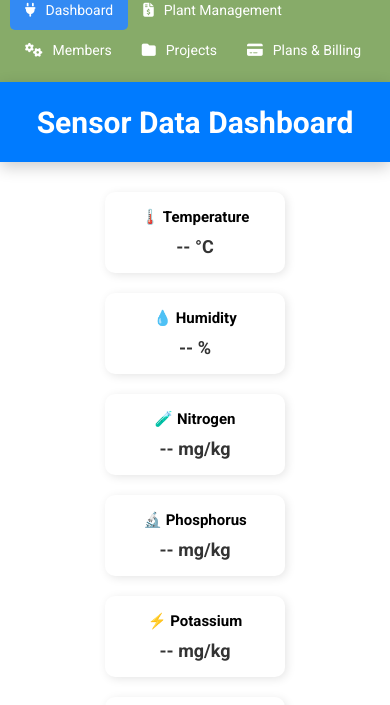
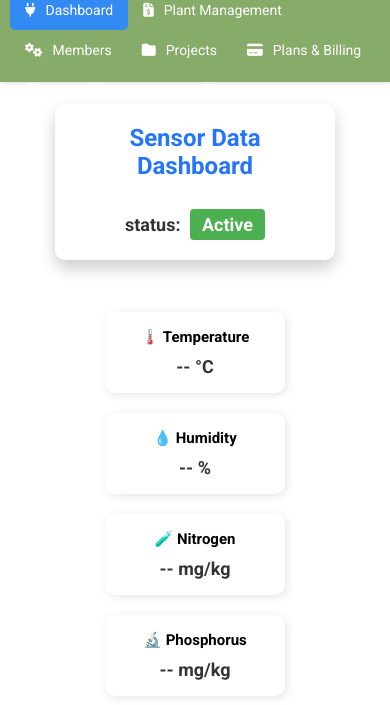
Before and after one commit to NaiSyntaxSultan/MiniProject_SmartFarm, a plain HTML site: page data-dashboard.html in a window 390 px wide. Shown: the part 138-843 px from the top of the page. Drawn offline with nearby package versions, Linux system fonts and the light colour scheme; no server answers.

Commit message:
Updated files111

```diff
--- a/data-dashboard.html
+++ b/data-dashboard.html
@@ -40,9 +40,12 @@
         </div>
     </div>
 
-    <header data-aos="fade-down">
-        <h1>Sensor Data Dashboard</h1>
-    </header>
+    <div class="bar">
+        <div class="box" data-aos="fade-down">
+            <h1>Sensor Data Dashboard</h1><br>
+            <p>status: <span>Active</span></p>
+        </div>
+    </div>
 
     <div class="container">
         <div class="rol" data-aos="zoom-in">
--- a/responsive1.css
+++ b/responsive1.css
@@ -7,15 +7,6 @@
     .slider-container {
         margin-left: 0px;
         width: 220px;
-    }
-
-    header {
-        height: 110px;
-        font-size: 22px;
-
-        h3 {
-            margin-left: 150px;
-        }
     }
 
     .rol {
@@ -55,15 +46,6 @@
     .slider-container {
         width: 180px;
         top: 570px;
-    }
-
-    header {
-        height: 110px;
-        font-size: 20px;
-
-        h1 {
-            margin-left: 150px;
-        }
     }
     .rol {
         margin-left: 150px;
@@ -109,12 +91,9 @@
     .slider-container {
         display: none;
     }
-    header {
-        height: 85px;
-        font-size: 19px;
-
-        h1 {
-            margin-left: 0px;
+    .bar {
+        .box {
+            width: 80%;
         }
     }
     .rol {
@@ -162,12 +141,9 @@
     .slider-container {
         display: none;
     }
-    header {
-        height: 80px;
-        font-size: 15px;
-
-        h1 {
-            margin-left: 0px;
+    .bar {
+        .box {
+            width: 80%;
         }
     }
     .chart-container {
--- a/server/index.js
+++ b/server/index.js
@@ -60,7 +60,7 @@ app.get('/sensors/all', async (req, res) => {
         const [results] = await conn.query(`
             SELECT * FROM sensors
             WHERE Timestamp <= NOW()
-            ORDER BY Timestamp ASC;
+            ORDER BY Timestamp ASC, SensorID ASC;
         `); // NOW() ค่าเวลาปัจจุบัน
 
         // map คือการวนลูปแต่ละแถวเพื่อแปลงข้อมูลให้เป็นรูปแบบที่เราต้องการ
@@ -95,7 +95,7 @@ app.get('/sensors/now', async (req, res) => {
         const [results] = await conn.query(`
             SELECT * FROM sensors
             WHERE Timestamp <= NOW()
-            ORDER BY Timestamp DESC
+            ORDER BY Timestamp DESC, SensorID DESC
             LIMIT 1;
         `); // NOW() ค่าเวลาปัจจุบัน
 
--- a/style1.css
+++ b/style1.css
@@ -59,6 +59,51 @@
     background-color: #3a3f63;
 }
 
+.bar {
+    width: 100vw;
+    height: 200px;
+    display: flex;
+    justify-content: center;
+    align-items: center;
+    padding: 20px;
+
+    .box {
+        width: 40%;
+        height: auto;
+        border-radius: 10px;
+        box-shadow: 0 8px 16px rgba(0, 0, 0, 0.2);
+        display: flex;
+        flex-direction: column;
+        justify-content: center;
+        align-items: center;
+        background: white;
+        padding: 20px;
+        text-align: center;
+
+        h1 {
+            color: #2575fc;
+            font-size: 24px;
+            margin-bottom: 10px;
+        }
+
+        p {
+            font-size: 18px;
+            font-weight: bold;
+            color: #333;
+
+            span {
+                color: white;
+                font-weight: bold;
+                background: #4caf50;
+                padding: 5px 12px;
+                border-radius: 4px;
+                margin-left: 5px;
+                display: inline-block;
+            }
+        }
+    }
+}
+
 .slider-container {
     width: 230px;
     height: 159px;
@@ -95,18 +140,6 @@
     75% { transform: translateX(-60%); }
     95% { transform: translateX(-60%); }
     100% { transform: translateX(0); }
-}
-
-header {
-    width: 100vw;
-    height: 130px;
-    display: flex;
-    justify-content: center;
-    align-items: center;
-    background: #007bff;
-    color: white;
-    font-size: 24px;
-    box-shadow: 0 5px 15px rgba(0, 0, 0, 0.2);
 }
 
 .container {
```
